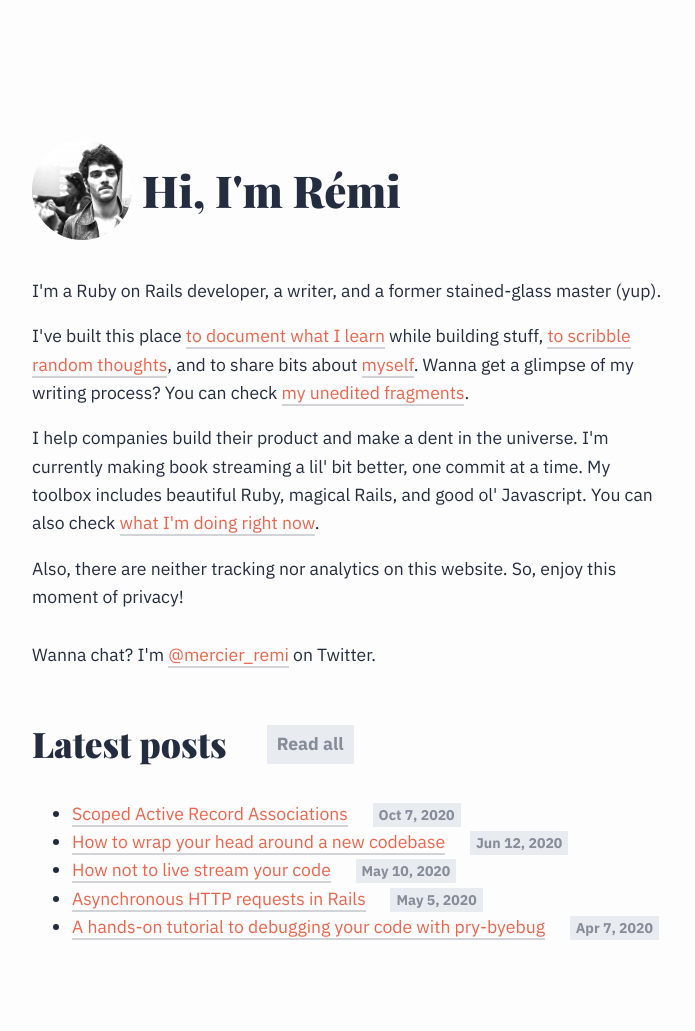
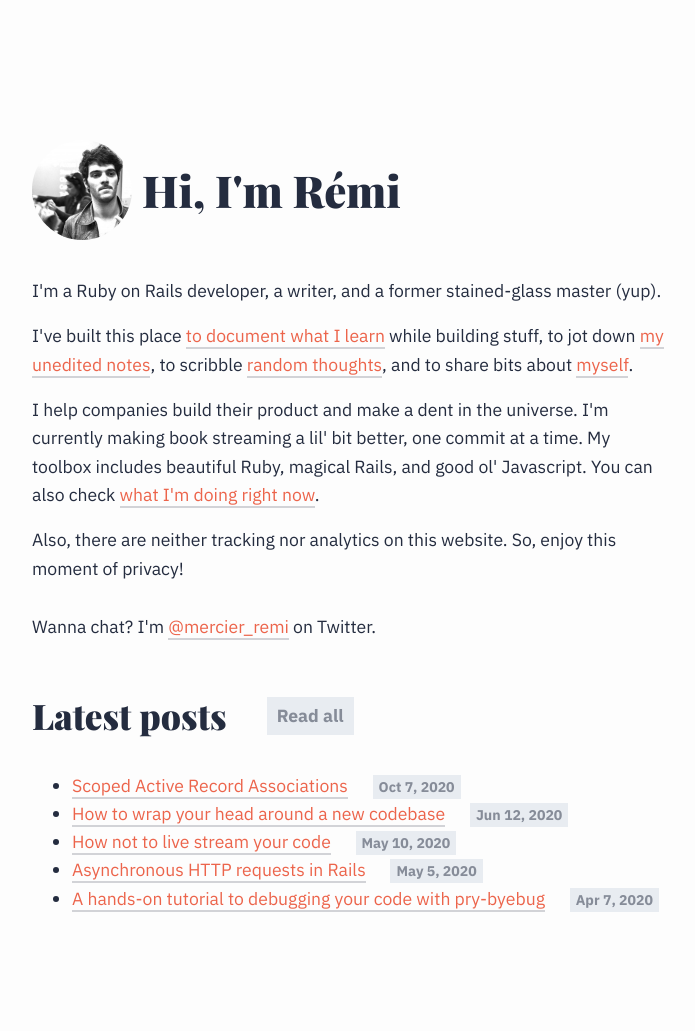
Before and after one commit to merciremi/remicodes, a Jekyll site: the page built from index.html, in a window 1280 px wide. Shown: the whole page, without its empty margins (288-983 px from the left). Built offline with Jekyll 4.4.1, drawn with Linux system fonts in a browser that asks for light colours; some web fonts are replaced; after the commit the page ends 1003 px from its top, so only the background shows below that.

Commit message:
Tweak homepage

```diff
--- a/index.html
+++ b/index.html
@@ -9,7 +9,7 @@
 
   <p>I'm a Ruby on Rails developer, a writer, and a former stained-glass master (yup).</p>
 
-  <p>I've built this place <a href="{{ site.baseurl }}/blog">to document what I learn</a> while building stuff, <a href="{{ site.baseurl }}/scribbles">to scribble random thoughts</a>, and to share bits about <a href="{{ '/about' | prepend: site.baseurl }}">myself</a>. Wanna get a glimpse of my writing process? You can check <a href="{{ site.baseurl}}/fragments">my unedited fragments</a>.
+  <p>I've built this place <a href="{{ site.baseurl }}/blog">to document what I learn</a> while building stuff, to jot down <a href="{{ site.baseurl}}/fragments">my unedited notes</a>, to scribble <a href="{{ site.baseurl }}/scribbles">random thoughts</a>, and to share bits about <a href="{{ '/about' | prepend: site.baseurl }}">myself</a>.
 
   <p>I help companies build their product and make a dent in the universe. I'm currently making book streaming a lil' bit better, one commit at a time. My toolbox includes beautiful Ruby, magical Rails, and good ol' Javascript. You can also check <a href="{{ site.baseurl }}/now">what I'm doing right now</a>.</p>
 
```
